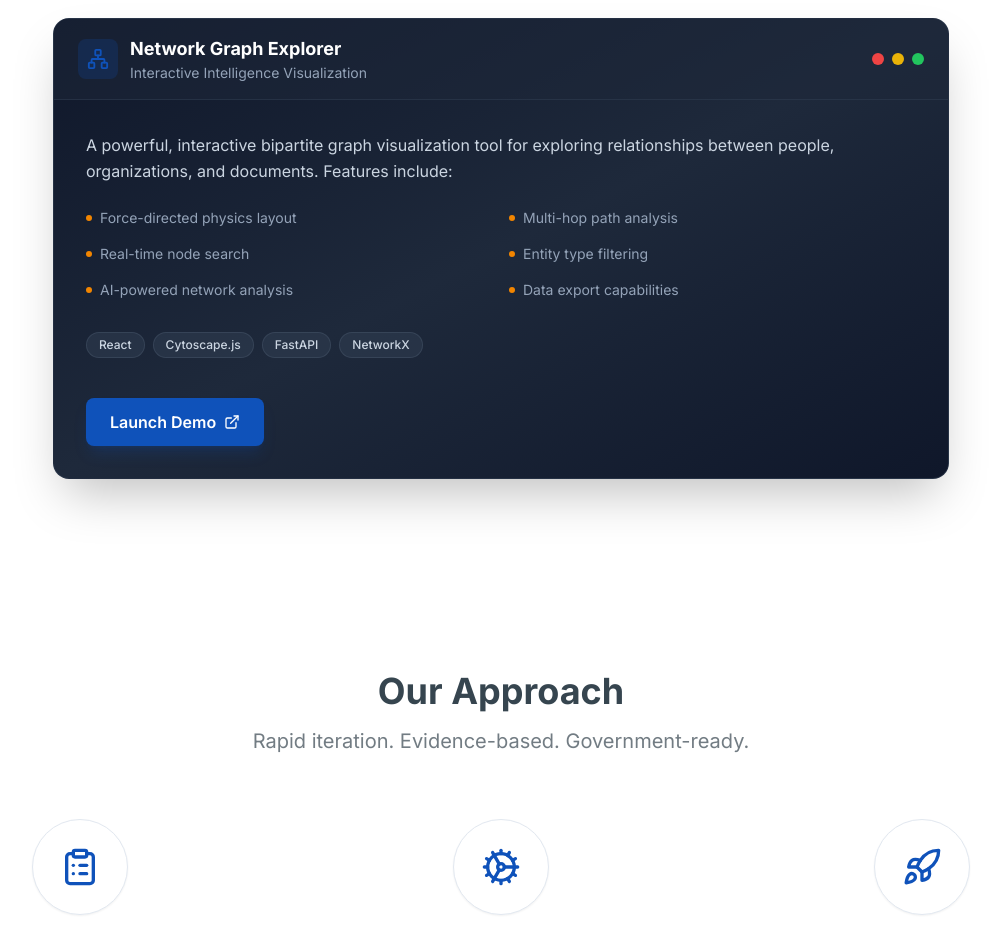
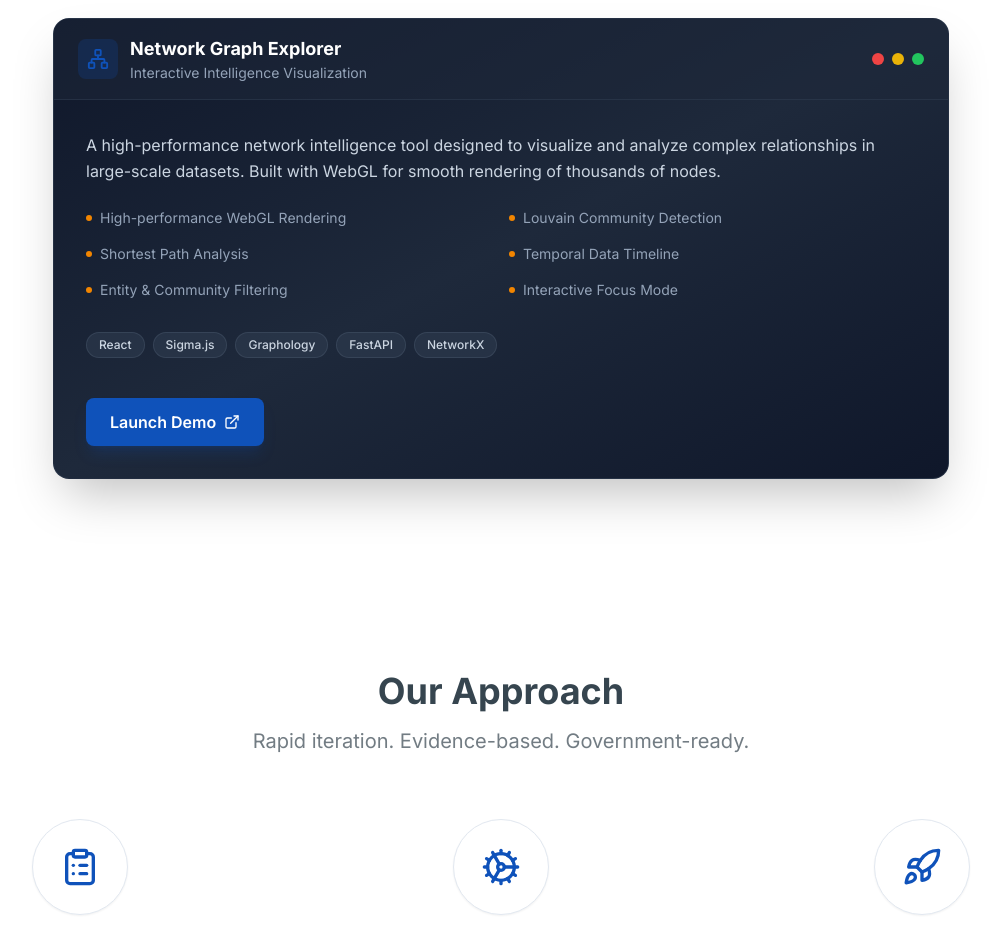
Before and after one commit to roflov2/biasandbrew, a React (Vite) app in the folder bias-and-brew/: page / in a window 1280 px wide. Shown: the part 3280-4209 px from the top of the page, without its empty margins (139-1140 px from the left). Built offline with nearby package versions, Linux system fonts and the light colour scheme.

Commit message:
Update Portfolio details to match network_app_2 capabilities

```diff
--- a/bias-and-brew/src/components/Portfolio.jsx
+++ b/bias-and-brew/src/components/Portfolio.jsx
@@ -41,17 +41,17 @@ const Portfolio = () => {
                         {/* Preview Content */}
                         <div className="p-8 space-y-6">
                             <p className="text-slate-300 leading-relaxed">
-                                A powerful, interactive bipartite graph visualization tool for exploring relationships between people, organizations, and documents. Features include:
+                                A high-performance network intelligence tool designed to visualize and analyze complex relationships in large-scale datasets. Built with WebGL for smooth rendering of thousands of nodes.
                             </p>
 
                             <ul className="grid md:grid-cols-2 gap-4 text-sm">
                                 {[
-                                    "Force-directed physics layout",
-                                    "Multi-hop path analysis",
-                                    "Real-time node search",
-                                    "Entity type filtering",
-                                    "AI-powered network analysis",
-                                    "Data export capabilities"
+                                    "High-performance WebGL Rendering",
+                                    "Louvain Community Detection",
+                                    "Shortest Path Analysis",
+                                    "Temporal Data Timeline",
+                                    "Entity & Community Filtering",
+                                    "Interactive Focus Mode"
                                 ].map((feature, i) => (
                                     <li key={i} className="flex items-center gap-2 text-slate-400">
                                         <span className="w-1.5 h-1.5 bg-tangerine rounded-full"></span>
@@ -62,7 +62,7 @@ const Portfolio = () => {
 
                             {/* Tech badges */}
                             <div className="flex flex-wrap gap-2 pt-2">
-                                {["React", "Cytoscape.js", "FastAPI", "NetworkX"].map((tech) => (
+                                {["React", "Sigma.js", "Graphology", "FastAPI", "NetworkX"].map((tech) => (
                                     <span
                                         key={tech}
                                         className="px-3 py-1 bg-slate-700/50 text-slate-300 text-xs font-medium rounded-full border border-slate-600/50"
```
